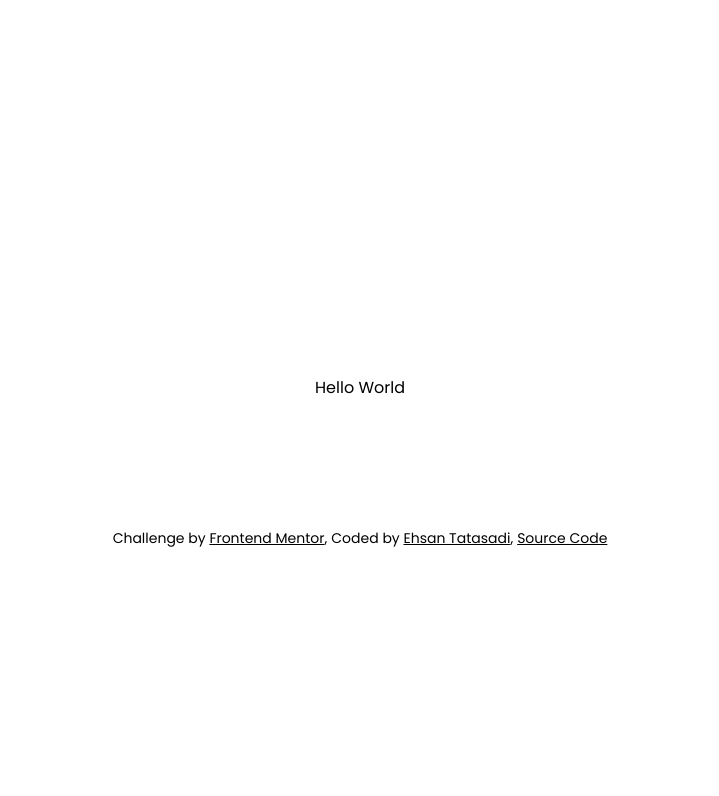
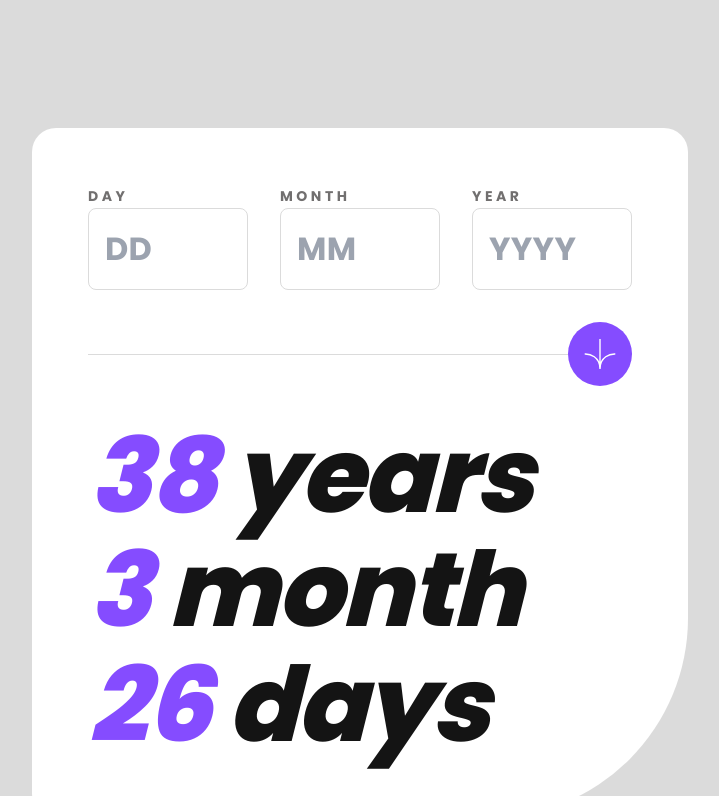
Before and after one commit to tatasadi/age-calculator-app, a Next.js app: page / in a window 1280 px wide. Shown: the top 796 px of the page, without its empty margins (280-999 px from the left). Built offline with nearby package versions, Linux system fonts and the light colour scheme.

Commit message:
finish design

```diff
--- a/app/globals.css
+++ b/app/globals.css
@@ -6,4 +6,12 @@
   .footer-link {
     @apply cursor-pointer underline;
   }
+
+  .display-text {
+    @apply text-[3.5rem] font-extrabold italic leading-[3.85rem] tracking-[0.07rem] lg:text-[6.5rem] lg:leading-[7.15rem] lg:-tracking-[0.13rem];
+  }
+
+  .display-text > span {
+    @apply text-primary-purple;
+  }
 }
--- a/app/layout.tsx
+++ b/app/layout.tsx
@@ -3,7 +3,7 @@ import { Poppins } from "next/font/google"
 import "./globals.css"
 
 const poppins = Poppins({
-  weight: ["400", "500", "600", "700"],
+  weight: ["400", "700", "800"],
   style: ["normal", "italic"],
   subsets: ["latin"],
   display: "swap",
@@ -30,7 +30,7 @@ export default function RootLayout({
         />
       </head>
       <body
-        className={`${poppins.className} flex min-h-screen flex-col items-center justify-center`}
+        className={`${poppins.className} flex min-h-screen flex-col items-center justify-center bg-neutral-light-grey text-neutral-off-black`}
       >
         {children}
       </body>
--- a/app/page.tsx
+++ b/app/page.tsx
@@ -1,9 +1,48 @@
+import InputWithLabel from "@/components/InputWithLabel"
 import Reference from "@/components/Reference"
+import { Button } from "@/components/ui/button"
+import Image from "next/image"
+import iconArrow from "@/public/images/icon-arrow.svg"
 
 export default function Home() {
   return (
-    <main className="flex h-full min-h-screen w-full max-w-7xl flex-col items-center lg:min-h-0 lg:pt-32">
-      <h1>Hello World</h1>
+    <main className="flex h-full min-h-screen w-full max-w-7xl flex-col items-center px-4 pt-20 lg:min-h-0 lg:pt-32">
+      <h1 className="hidden">Calculate Age App</h1>
+      <div className="flex flex-col gap-8 rounded-3xl rounded-br-[6.25rem] bg-white px-6 py-12 lg:rounded-br-[12.5rem] lg:p-14">
+        <form>
+          <div className="flex gap-4 lg:gap-8">
+            <InputWithLabel id="day" type="text" label="Day" placeholder="DD" />
+            <InputWithLabel
+              id="month"
+              type="text"
+              label="Month"
+              placeholder="MM"
+            />
+            <InputWithLabel
+              id="year"
+              type="text"
+              label="Year"
+              placeholder="YYYY"
+            />
+          </div>
+          <div className="relative flex justify-center border-b border-neutral-light-grey lg:justify-end">
+            <Button type="submit" className="relative top-[2rem]">
+              <Image src={iconArrow} alt="icon arrow" />
+            </Button>
+          </div>
+        </form>
+        <div className="mt-8">
+          <h2 className="display-text">
+            <span>38</span> years
+          </h2>
+          <h2 className="display-text">
+            <span>3</span> month
+          </h2>
+          <h2 className="display-text">
+            <span>26</span> days
+          </h2>
+        </div>
+      </div>
       <Reference />
     </main>
   )
--- /dev/null
+++ b/components/InputWithLabel.tsx
@@ -0,0 +1,26 @@
+import React from "react"
+import { Input } from "./ui/input"
+
+export default function InputWithLabel({
+  id,
+  type,
+  label,
+  placeholder = "",
+}: {
+  id: string
+  type: string
+  label: string
+  placeholder?: string
+}) {
+  return (
+    <div>
+      <label
+        htmlFor={id}
+        className="text-xs font-bold uppercase leading-normal tracking-[0.1875rem] text-neutral-smokey-grey lg:text-sm lg:tracking-[0.21875rem]"
+      >
+        {label}
+      </label>
+      <Input id={id} type={type} placeholder={placeholder} />
+    </div>
+  )
+}
--- a/components/ui/button.tsx
+++ b/components/ui/button.tsx
@@ -10,10 +10,10 @@ const buttonVariants = cva(
     variants: {
       variant: {
         default:
-          "hover:bg-primary-light-green focus:bg-primary-light-green text-neutral-dark cursor-pointer rounded-full bg-primary-green shadow-[0_25px_20px_-20px_rgba(84,230,175,0.50)]",
+          "w-16 hover:bg-neutral-off-black focus:bg-neutral-off-black text-white cursor-pointer rounded-full bg-primary-purple aspect-square",
       },
       size: {
-        default: "px-6 py-2 text-[0.875rem] leading-7",
+        default: "p-4",
       },
     },
     defaultVariants: {
--- a/components/ui/input.tsx
+++ b/components/ui/input.tsx
@@ -11,7 +11,7 @@ const Input = React.forwardRef<HTMLInputElement, InputProps>(
       <input
         type={type}
         className={cn(
-          "bg-neutral-gray-700 flex rounded-full px-8 py-2 text-[0.875rem] font-semibold leading-7 text-white ring-offset-white file:border-0 file:bg-transparent file:text-sm file:font-medium placeholder:text-neutral-500 placeholder:opacity-50 focus-visible:outline-none focus-visible:ring-2 focus-visible:ring-neutral-950 focus-visible:ring-offset-2 disabled:cursor-not-allowed disabled:opacity-50 sm:py-3",
+          "flex w-[6rem] rounded-lg border border-neutral-light-grey p-4 text-xl font-bold leading-normal tracking-[0.0125rem] ring-offset-white focus-visible:outline-none focus-visible:ring-2 focus-visible:ring-neutral-950 focus-visible:ring-offset-2 disabled:cursor-not-allowed disabled:opacity-50 lg:w-[10rem] lg:text-[2rem] lg:tracking-[0.02rem]",
           className,
         )}
         ref={ref}
```
